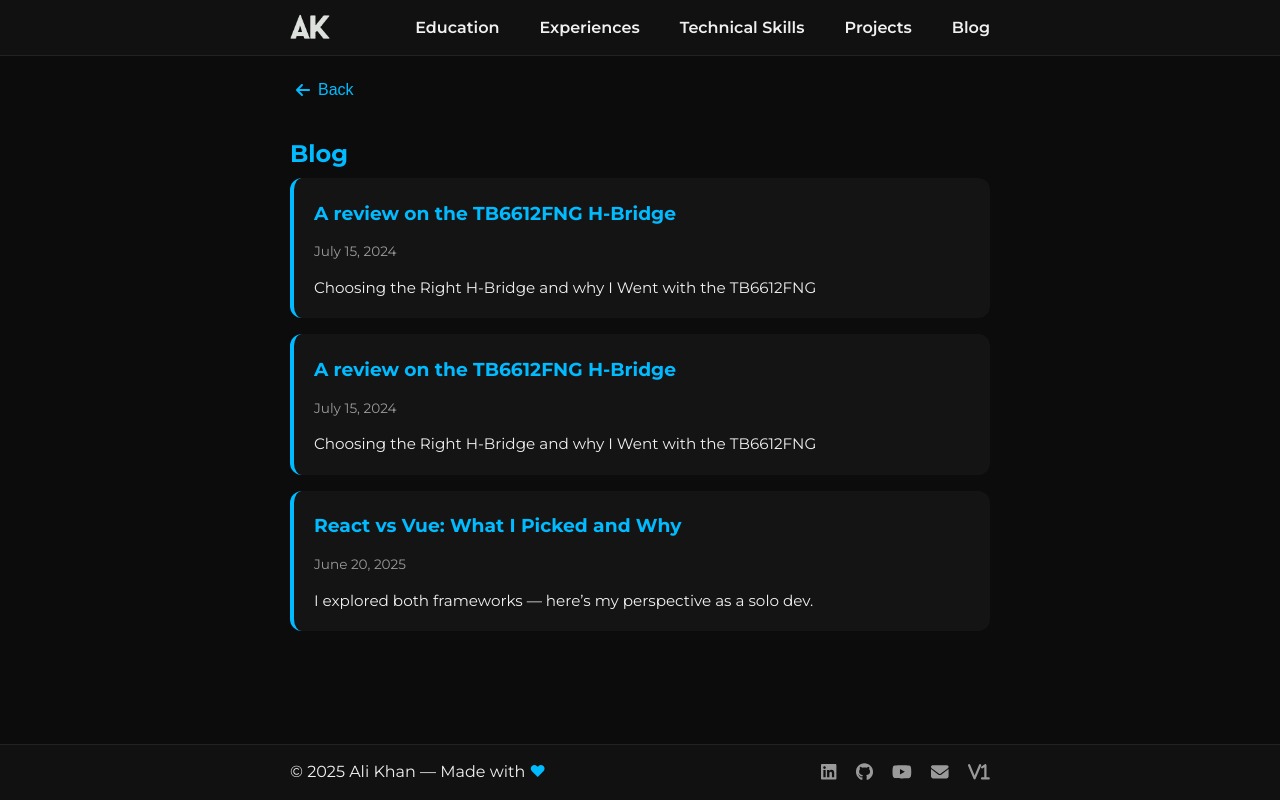
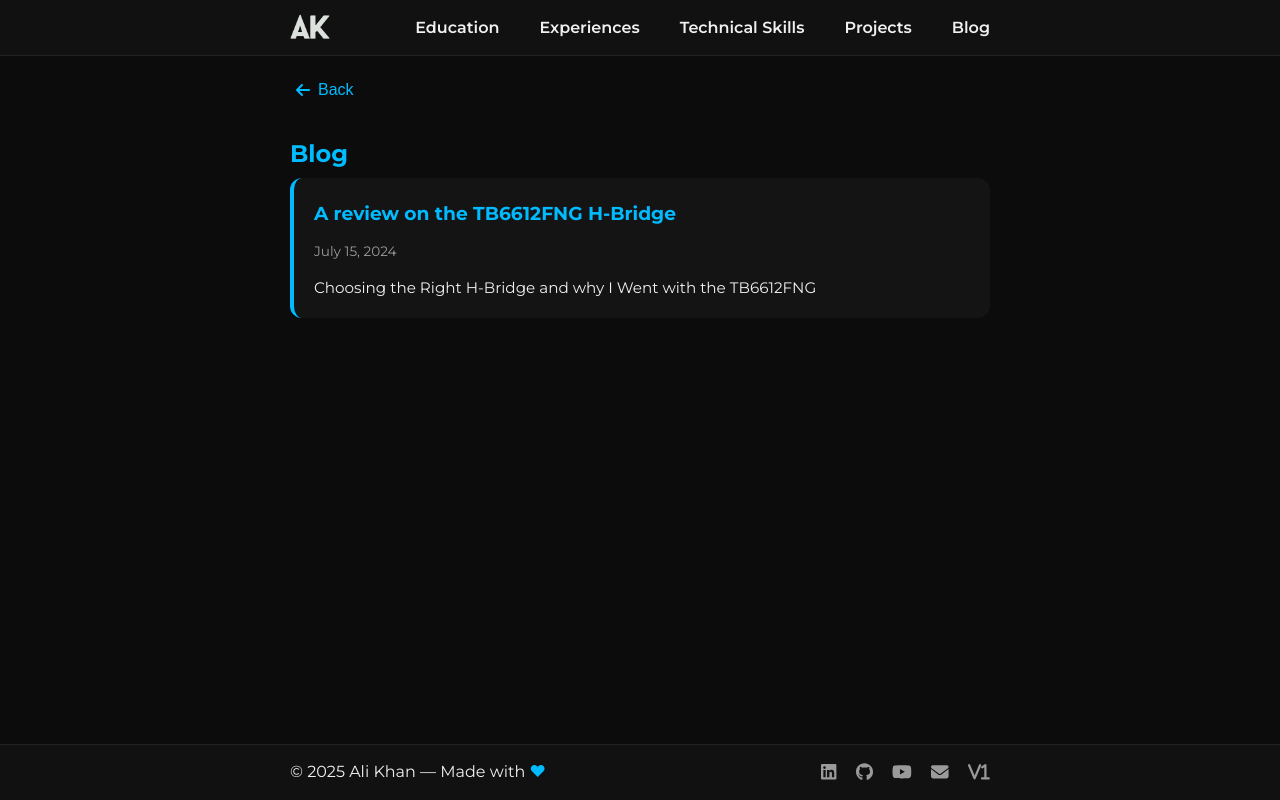
Before and after one commit to AliK070/Alis-Portfolio-V2, a React (Vite) app in the folder app/: page /blog in a window 1280 px wide. Built offline with nearby package versions, Linux system fonts and the light colour scheme.

Commit message:
Removed redundant blog posts

```diff
--- a/app/src/data/blogData.js
+++ b/app/src/data/blogData.js
@@ -19,36 +19,7 @@ const blogPosts = [
       `
     },
 
-    {
-      id: 'TB6612FNG-H-Bridge-review',
-      title: 'A review on the TB6612FNG H-Bridge',
-      date: 'July 15, 2024',
-      summary: 'Choosing the Right H-Bridge and why I Went with the TB6612FNG',
-      content: `
-      <p>When I was working on an Arduino project that involved controlling two DC motors, I found myself hunting for an efficient and reliable H-bridge. After weighing a few options, I landed on the <strong>TB6612FNG</strong> and for good reason.
-      The TB6612FNG is a dual motor driver capable of delivering up to <strong>1.2A of continuous current per channel</strong>. What drew me to it was its balance of <strong>efficiency, functionality, and compatibility</strong>, especially when working within the current and voltage limits common in microcontroller-based projects.</p>
 
-<p>What sets this H-bridge apart is its thoughtful feature set. Beyond the basics controlling motor speed and direction, it also supports active <strong>braking</strong> and <strong>motor stop</strong> functions. The operational voltage range (2.7V to 13.5V) makes it suitable for most small to mid-sized motors, and it comes equipped with <strong>overheat shut-off</strong> and <strong>undervoltage lockout</strong> for added safety. From a performance perspective, the TB6612FNG impresses with an efficiency rating of <strong>91–95%</strong>, which is considerably higher than many alternatives in its class. And being able to drive <strong>two motors simultaneously</strong> gives it a practical edge for compact, multi-motor designs.</p>
-
-<p>Another huge plus is how <strong>user-friendly</strong> it is. The board layout is clean, with clearly labeled pins, making it approachable even for beginners. Hooking it up to an Arduino or similar microcontroller is relatively straightforward with just a few control pins and some PWM tweaking.</p>
-
-<p>That said, it’s not without limitations. If your motors draw more than 1.2A continuously, the TB6612FNG won’t cut it. It can technically operate at voltages as low as 2.5V, but expect reduced performance at the lower end of that range. When stacked against a more common option like the <strong>L298N</strong>, the TB6612FNG clearly takes the lead in terms of efficiency, size, and modern features like a <strong>low-current standby mode</strong>. However, the L298N can <strong>handle higher current loads</strong> and operate at <strong>higher voltages</strong>, making it a better fit for power-hungry applications.</p>
-
-<p>In the end, the choice really depends on your project’s needs. If you’re building a compact, battery-powered robot or something where efficiency and space matter, the TB6612FNG is a fantastic option. But if you’re working with beefier motors or higher voltage requirements, the L298N might still have a place in your toolbox.</p>
-
-      `
-    },
-
-
-    {
-      id: 'react-vs-vue',
-      title: 'React vs Vue: What I Picked and Why',
-      date: 'June 20, 2025',
-      summary: 'I explored both frameworks — here’s my perspective as a solo dev.',
-      content: `
-        <p>React won for me because of its flexibility and JSX logic control...</p>
-      `
-    }
   ];
 
   export default blogPosts;
```
